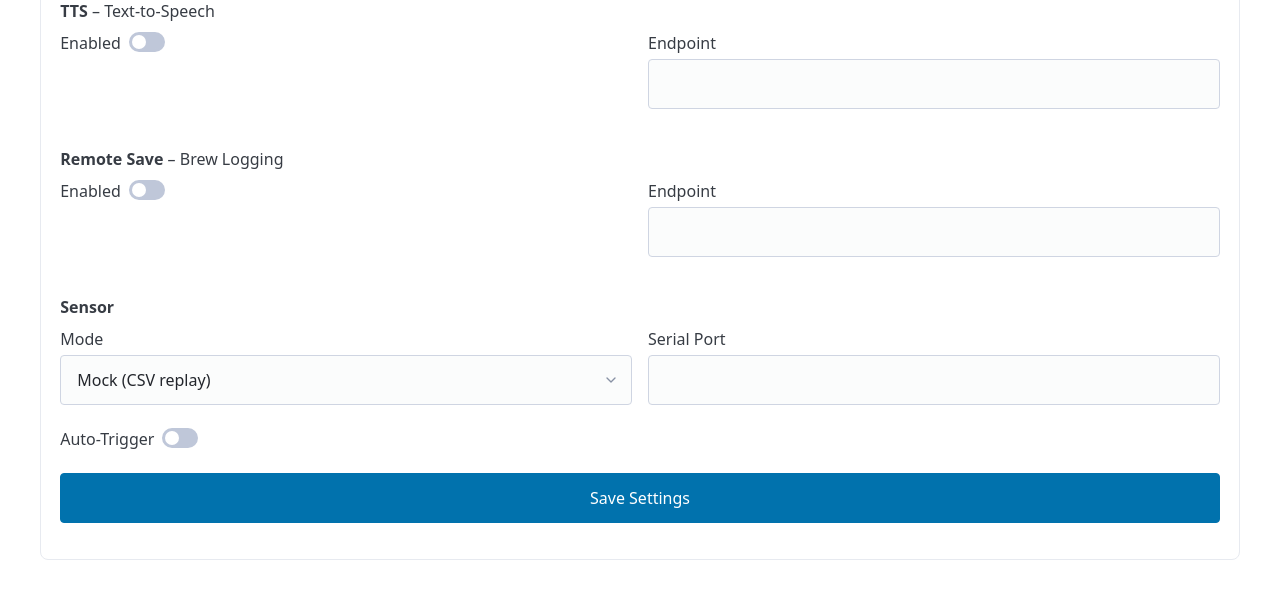
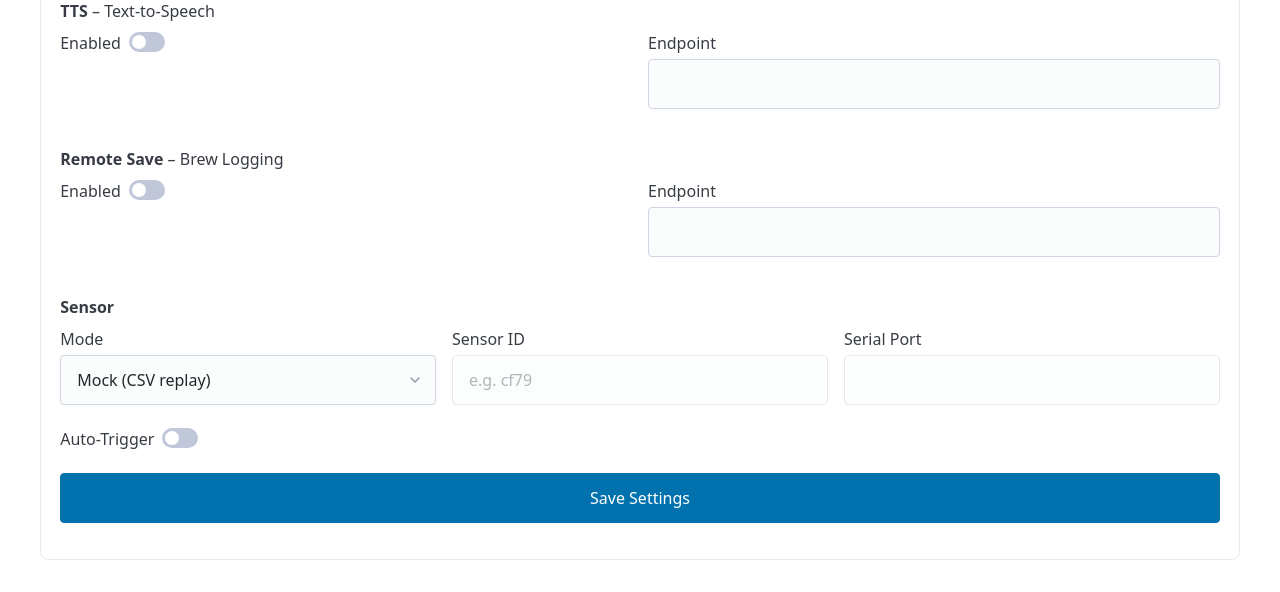
Before and after one commit to jenschristianschroder/rpiCoffee, a Python web app: template app/admin/templates/dashboard.html in a window 1280 px wide. Shown: the part 2345-2937 px from the top of the page. Run offline with Jinja, Linux system fonts and the light colour scheme; the template is opened without the code that fills it, so the values that code supplies are empty; some libraries are stand-ins or nearby versions.

Commit message:
fix: add Sensor ID field and toggle fields by sensor mode
- Add SENSOR_DEVICE_ID (Sensor ID) field to the settings form
- Sensor ID enabled only when mode is picoquake
- Serial Port enabled only when mode is serial
- Both fields disabled for mock mode
- JS toggles fields dynamically on mode change

```diff
--- a/app/admin/templates/dashboard.html
+++ b/app/admin/templates/dashboard.html
@@ -815,8 +815,15 @@ document.addEventListener('DOMContentLoaded', function() {
                     </select>
                     {% if descriptions.get('SENSOR_MODE') %}<small>{{ descriptions['SENSOR_MODE'] }}</small>{% endif %}
                 </label>
+                <label for="SENSOR_DEVICE_ID">Sensor ID
+                    <input type="text" id="SENSOR_DEVICE_ID" name="SENSOR_DEVICE_ID" value="{{ config['SENSOR_DEVICE_ID'] }}"
+                           placeholder="e.g. cf79"
+                           {% if config['SENSOR_MODE'] != 'picoquake' %}disabled{% endif %}>
+                    {% if descriptions.get('SENSOR_DEVICE_ID') %}<small>{{ descriptions['SENSOR_DEVICE_ID'] }}</small>{% endif %}
+                </label>
                 <label for="SENSOR_SERIAL_PORT">Serial Port
-                    <input type="text" id="SENSOR_SERIAL_PORT" name="SENSOR_SERIAL_PORT" value="{{ config['SENSOR_SERIAL_PORT'] }}">
+                    <input type="text" id="SENSOR_SERIAL_PORT" name="SENSOR_SERIAL_PORT" value="{{ config['SENSOR_SERIAL_PORT'] }}"
+                           {% if config['SENSOR_MODE'] != 'serial' %}disabled{% endif %}>
                     {% if descriptions.get('SENSOR_SERIAL_PORT') %}<small>{{ descriptions['SENSOR_SERIAL_PORT'] }}</small>{% endif %}
                 </label>
             </div>
@@ -857,5 +864,20 @@ document.addEventListener('DOMContentLoaded', function() {
     backendSel.addEventListener('change', toggleBackendFields);
     toggleBackendFields();
 })();
+
+// Toggle Sensor ID / Serial Port based on SENSOR_MODE selection
+(function() {
+    var modeSel = document.getElementById('SENSOR_MODE');
+    var deviceIdInput = document.getElementById('SENSOR_DEVICE_ID');
+    var serialPortInput = document.getElementById('SENSOR_SERIAL_PORT');
+
+    function toggleSensorFields() {
+        var mode = modeSel.value;
+        deviceIdInput.disabled = (mode !== 'picoquake');
+        serialPortInput.disabled = (mode !== 'serial');
+    }
+    modeSel.addEventListener('change', toggleSensorFields);
+    toggleSensorFields();
+})();
 </script>
 {% endblock %}
```
